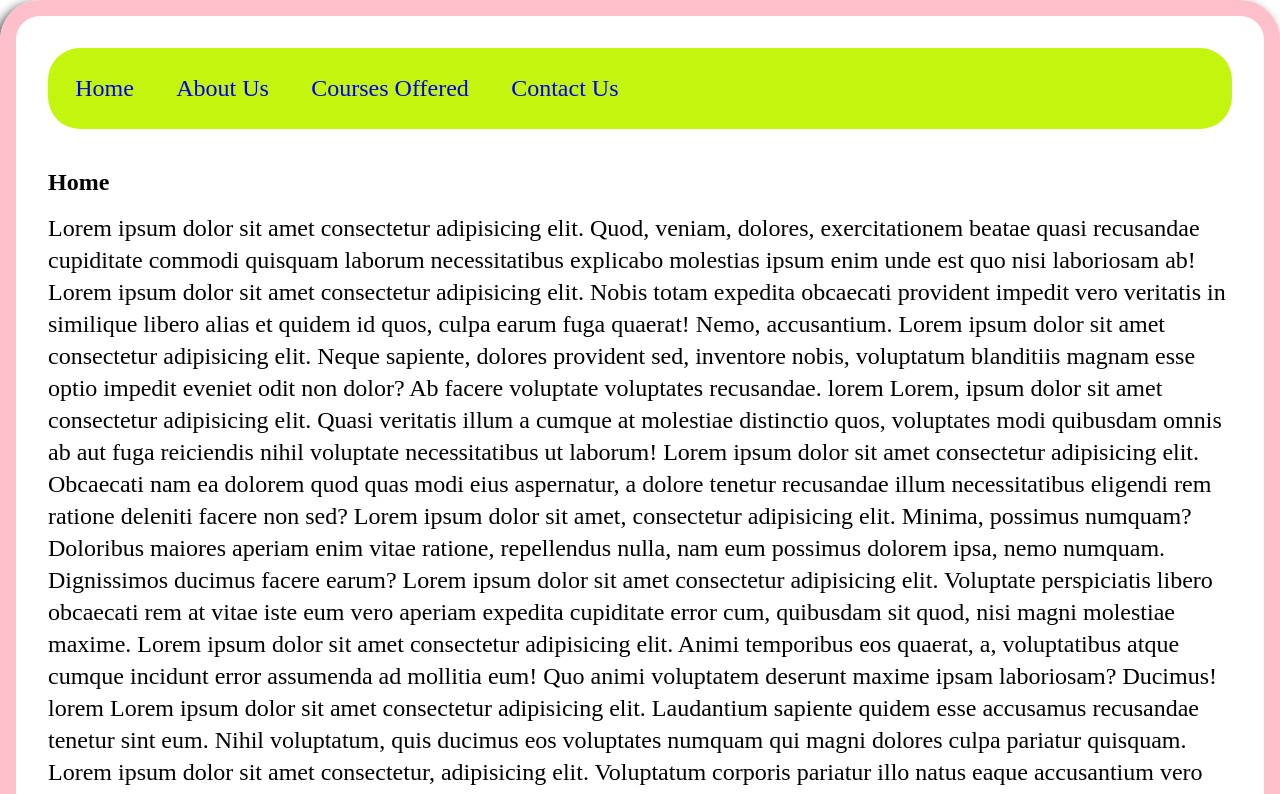
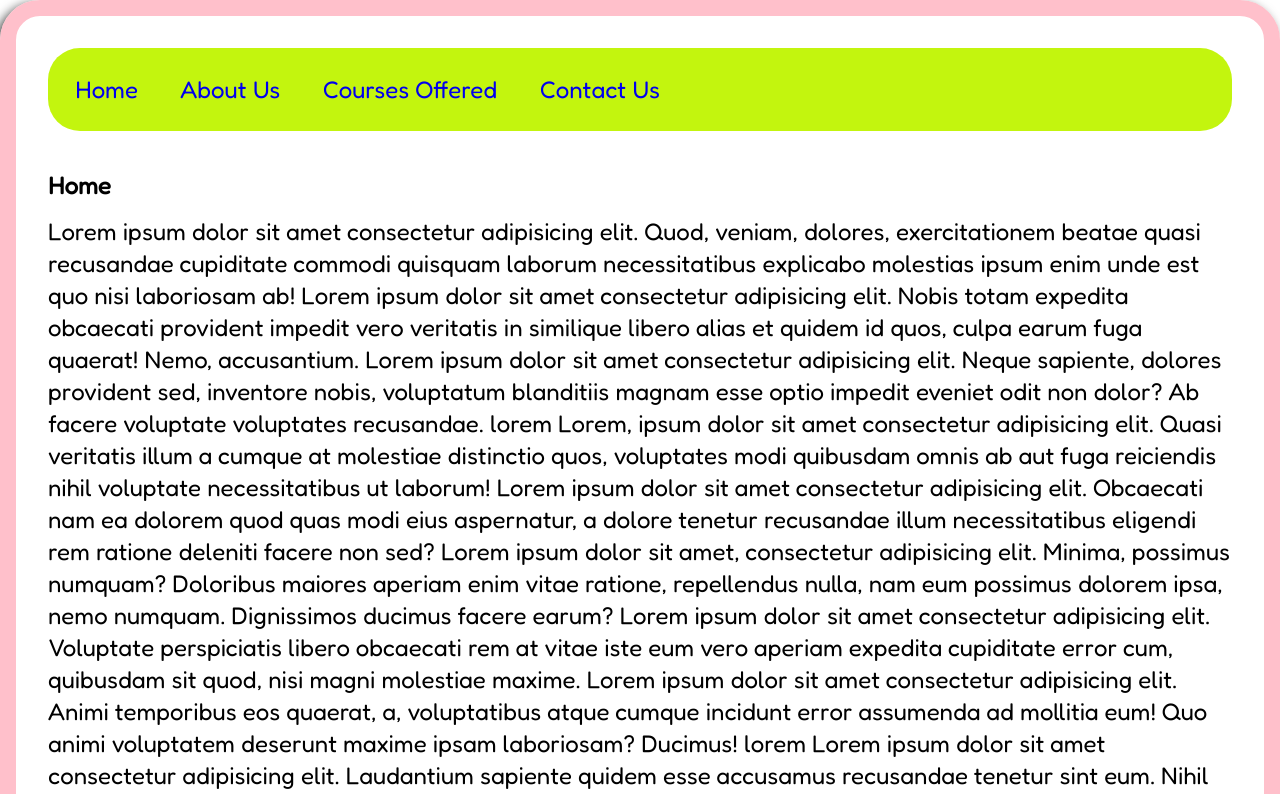
Before and after one commit to Saqlien-Shareef/Assignment_6, a plain HTML site: page index.html in a window 1280 px wide. Shown: the top 794 px of the page. Drawn offline with Linux system fonts and the light colour scheme.

Commit message:
secondcommit

```diff
--- a/index.html
+++ b/index.html
@@ -6,6 +6,9 @@
     <meta name="viewport" content="width=device-width, initial-scale=1.0">
     <title>Document</title>
     <link rel="stylesheet" href="styles.css">
+    <link rel="preconnect" href="https://fonts.googleapis.com">
+    <link rel="preconnect" href="https://fonts.gstatic.com" crossorigin>
+    <link href="https://fonts.googleapis.com/css2?family=Fredoka:wght@300;400&display=swap" rel="stylesheet">
 </head>
 <body>
     <header>
--- a/styles.css
+++ b/styles.css
@@ -2,6 +2,7 @@
     padding: 0;
     margin: 0;
     box-sizing: border-box;
+    font-family: 'Fredoka', sans-serif;
 }
 html {
     font-size: 16px;
```
